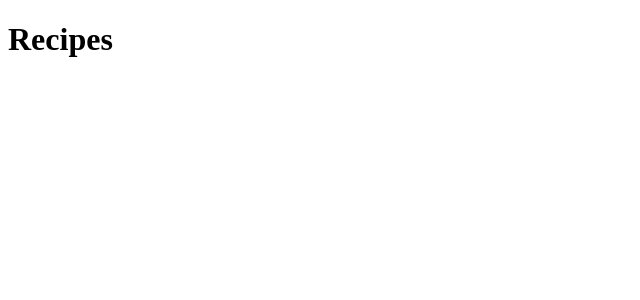
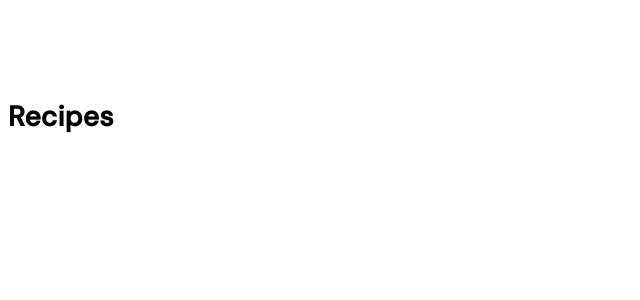
Before and after one commit to Basavarajakjbasuu/Recipes, a React (Vite) app: page / in a window 1280 px wide. Shown: the top 300 px of the page, without its empty margins (0-640 px from the left). Built offline with nearby package versions, Linux system fonts and the light colour scheme.

Commit message:
Initial setup and reset few CSS properties

```diff
--- a/src/index.css
+++ b/src/index.css
@@ -0,0 +1,231 @@
+/*-----------------------------------*\
+  #style.css
+\*-----------------------------------*/
+
+/**
+ * copyright 2023 bassu
+ */
+
+
+/*-----------------------------------*\
+  #CUSTOM PROPERTY
+\*-----------------------------------*/
+
+
+:root {
+  /**
+   *  COLORS
+   */
+
+   --white: hsl(0, 0%, 100%);
+   --overlay-bg: hsla(0, 3%, 13%, 0.5);
+
+   /* Light colors */
+   --light-background: hsl(0, 0%, 96%);
+   --light-on-background: hsl(0, 3%, 13%);
+   --light-on-background-variant: hsl(20, 3%, 19%);
+   --light-primary: hsl(11, 87%, 59%);
+   --light-primary-hover: hsl(11, 60%, 50%);
+   --light-primary-container: hsl(14, 57%, 95%);
+   --light-error: hsl(1, 73%, 42%);
+   --light-active-indicator: hsl(12, 58%, 88%);
+   --light-image-background: hsl(0, 0%, 70%);
+   --light-badge-btn: hsl(30, 58%, 88%);
+   --light-on-badge-btn: hsl(24, 7%, 14%);
+   --light-outline: hsl(10, 19%, 88%);
+   --light-input-outline: hsl(7, 7%, 73%);
+   --light-input-outline-hover: hsl(9, 3%, 52%);
+   --light-alpha-10: hsla(0, 0%, 0%, 0.1);
+   --light-alpha-20: hsla(0, 0%, 0%, 0.2);
+
+   /* dark color */
+   --dark-background: hsl(0, 0%, 10%);
+   --dark-on-background: hsl(11, 3%, 87%);
+   --dark-on-background-variant: hsl(11, 3%, 81%);
+   --dark-primary: hsl(11, 87%, 64%);
+   --dark-primary-hover: hsl(11, 51%, 51%);
+   --dark-primary-container: hsl(15, 3%, 15%);
+   --dark-error: hsl(1, 69%, 59%);
+   --dark-active-indicator: hsl(15, 25%, 22%);
+   --dark-image-background: hsl(0, 0%, 30%);
+   --dark-badge-btn: hsl(30, 28%, 13%);
+   --dark-on-badge-btn: hsl(30, 8%, 86%);
+   --dark-outline: hsl(11, 3%, 20%);
+   --dark-input-outline: hsl(11, 3%, 29%);
+   --dark-input-outline-hover: hsl(0, 4%, 58%);
+   --dark-alpha-10: hsla(0, 0%, 100%, 0.1);
+   --dark-alpha-20: hsla(0, 0%, 100%, 0.2);
+
+
+  /**
+   * TYPOGRAPHY
+   */
+
+  /* font family */
+  --font-family: 'DM Serif Display', serif;
+  --font-secondary: 'DM Sans', sans-serif;
+
+  /* font size */
+  --fs-base: 62.5%;
+  --fs-display-large: 2.8rem;
+  --fs-display-medium: 3.2rem;
+  --fs-display-small: 2.6rem;
+  --fs-headline-small: 2.4rem;
+  --fs-title-medium: 1.6rem;
+  --fs-title-small: 1.4rem;
+  --fs-body-large: 1.4rem;
+  --fs-body-medium: 1.4rem;
+  --fs-label-large: 1.4rem;
+  --fs-label-medium: 1.2rem;
+  --fs-label-small: 1.1rem;
+
+  /* font weight */
+  --weight-regular: 400;
+  --weight-medium: 500;
+
+  /* border radius */
+  --radius-4: 4px;
+  --radius-8: 8px;
+  --radius-circle: 50%;
+  --radius-pill: 500px;
+
+  /* box shadow */
+  --shadow-1: 0 -1px 8px hsla(0, 0%, 0%, 0.2);
+  --shadow-1: 0 2px 4px 1px hsla(0, 0%, 0%, 0.3);
+
+  /* others */
+  --header-height: 64px;
+  --mobile-nav-height: 80px;
+  --section-gap: 32px;
+}
+
+@media(prefers-reduced-motion: no-preference) {
+  :root {
+
+    /**
+     * TRANSITION
+    */
+    --transition-timing-function: cubic-bezier(0.2, 0, 0, 1);
+    --transition-short: 200ms var(--transition-timing-function);
+    --transition-medium: 500ms var(--transition-timing-function);
+  }
+}
+
+[data-theme="light"] {
+  color-scheme: light;
+
+  --background: var(--light-background);
+  --on-background: var(--light-on-background);
+  --on-background-variant: var(--light-on-background-variant);
+  --primary: var(--light-primary);
+  --primary-hover: var(--light-primary-hover);
+  --primary-container: var(--light-primary-container);
+  --error: var(--light-error);
+  --active-indicator: var(--light-active-indicator);
+  --image-background: var(--light-image-background);
+  --badge-btn: var(--light-badge-btn);
+  --on-badge-btn: var(--light-on-badge-btn);
+  --outline: var(--light-outline);
+  --input-outline: var(--light-input-outline);
+  --input-outline-hover: var(--light-input-outline-hover);
+  --alpha-10: var(--light-alpha-10);
+  --alpha-20: var(--light-alpha-20);
+  --search-cancel: var(--light-search-cancel);
+}
+
+[data-theme="dark"] {
+  color-scheme: "dark";
+
+  --background: var(--dark-background);
+  --on-background: var(--dark-on-background);
+  --on-background-variant: var(--dark-on-background-variant);
+  --primary: var(--dark-primary);
+  --primary-hover: var(--dark-primary-hover);
+  --primary-container: var(--dark-primary-container);
+  --error: var(--dark-error);
+  --active-indicator: var(--dark-active-indicator);
+  --image-background: var(--dark-image-background);
+  --badge-btn: var(--dark-badge-btn);
+  --on-badge-btn: var(--dark-on-badge-btn);
+  --outline: var(--dark-outline);
+  --input-outline: var(--dark-input-outline);
+  --input-outline-hover: var(--dark-input-outline-hover);
+  --alpha-10: var(--dark-alpha-10);
+  --alpha-20: var(--dark-alpha-20);
+  --search-cancel: var(--dark-search-cancel);
+}
+
+/*-----------------------------------*\
+  #RESET
+\*-----------------------------------*/
+
+*,
+*::after,
+**::before {
+  margin: 0;
+  padding: 0;
+  box-sizing: border-box;
+}
+
+a,
+img,
+span,
+input,
+button {
+  display: block;
+}
+
+a {
+  text-decoration: none;
+  color: inherit;
+}
+
+img { height: auto; }
+
+input,
+button {
+  background: none;
+  border: none;
+  font: inherit;
+}
+
+input { width: 100%; }
+
+li { list-style: none; }
+
+button {
+  color: inherit;
+  cursor: pointer;
+}
+
+html {
+  font-family: var(--font-secondary);
+  font-size: var(--fs-base);
+  scroll-behavior: smooth;
+  -webkit-tap-highlight-color: transparent;
+}
+
+body {
+  background-color: var(--background);
+  color: var(--on-background);
+  font-size: var(--fs-body-medium);
+  font-weight: var(--weight-regular);
+  line-height: 20px;
+  letter-spacing: 0.25px;
+  min-height: 100vh;
+  min-height: 100dvh;
+  display: flex;
+  flex-direction: column;
+  padding-block: calc(var(--header-height) + 16px) var(--mobile-nav-height);
+  opacity: 0;
+  animation: fade 300ms var(--transition-timing-function) forwards;
+}
+
+@keyframes fade {
+  0% { opacity: 0; }
+  100% { opacity: 1; }
+}
+
+main { flex-grow: 1; }
+
+:focus-visible { outline-color: var(--primary); }
```
